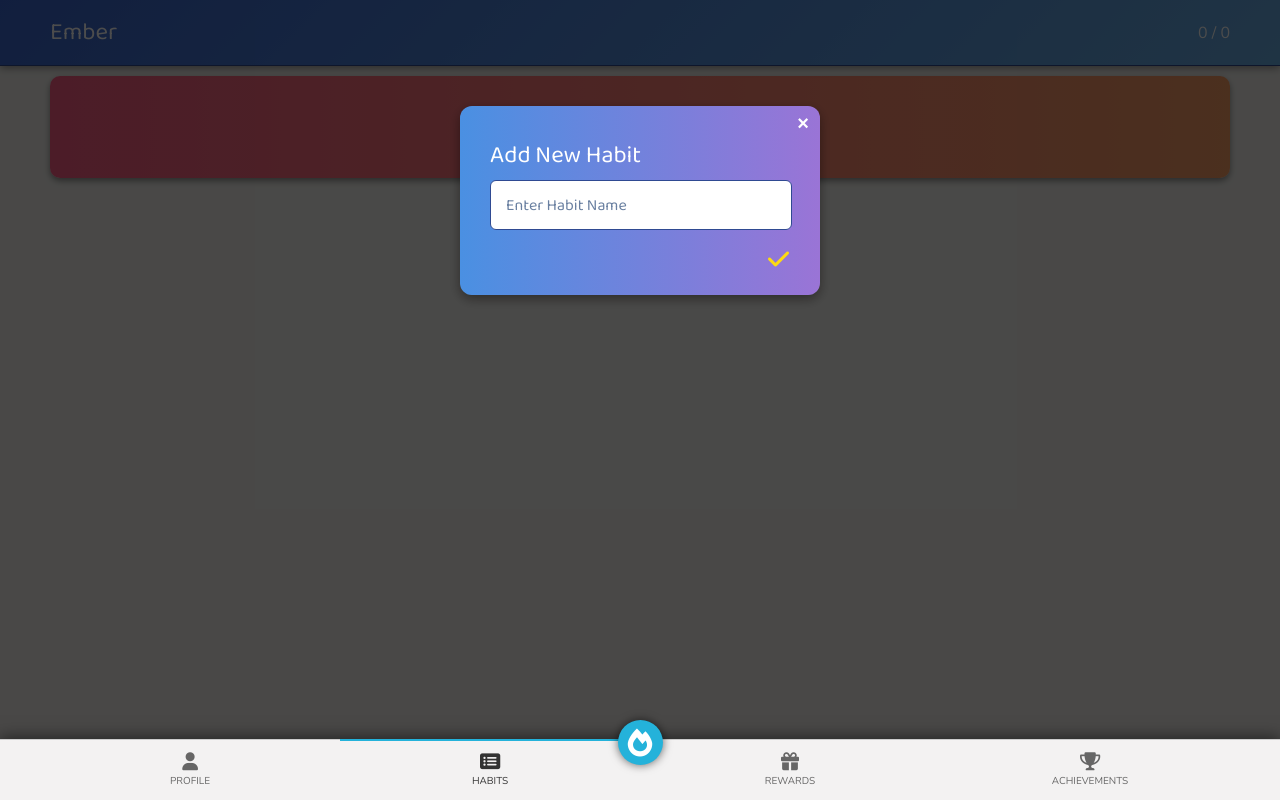
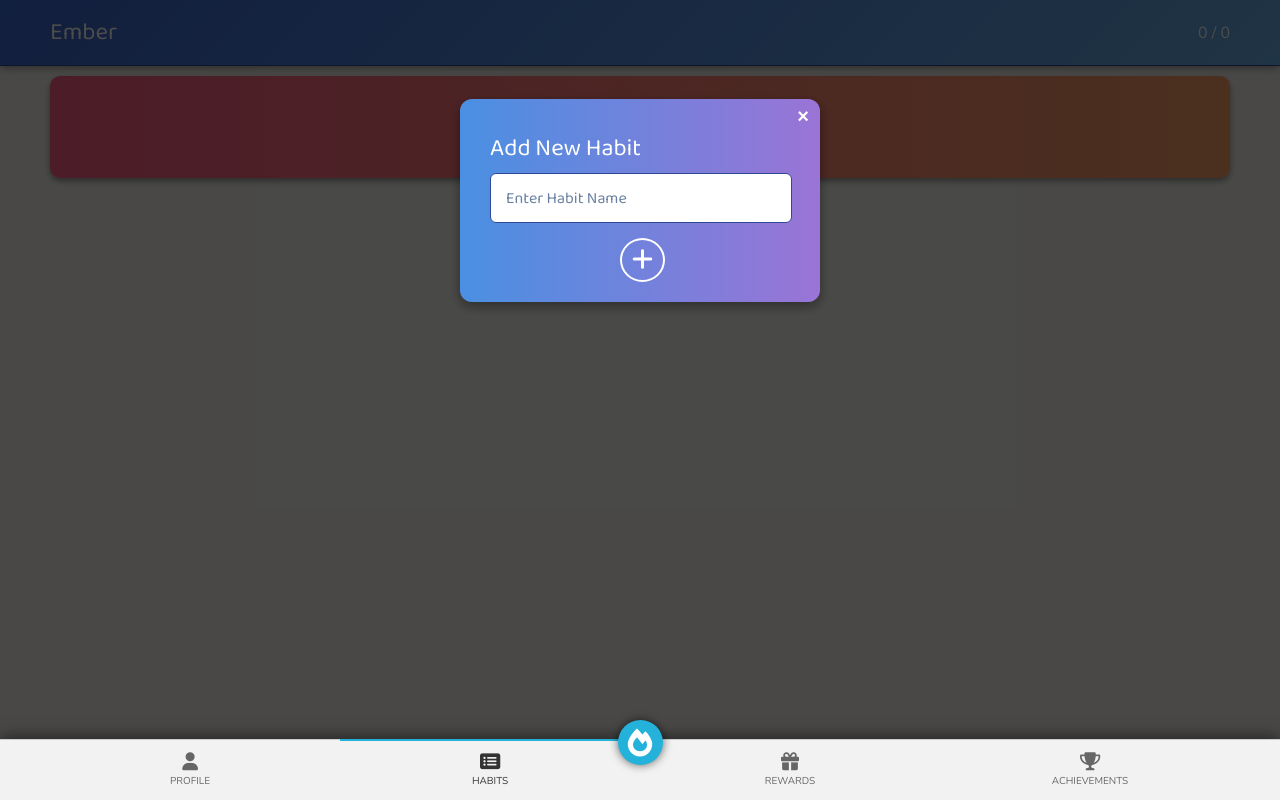
Before and after one commit to joseph-johnson27001/habit-spinner, a Vue app: page / in a window 1280 px wide. Both pictures are taken after a click on the label "Add New Habit". Built offline with nearby package versions, Linux system fonts and the light colour scheme.

Commit message:
Add new habit button

```diff
--- a/src/components/Habits/AddHabitModal.vue
+++ b/src/components/Habits/AddHabitModal.vue
@@ -14,7 +14,7 @@
       />
       <div class="modal-actions">
         <button @click="addHabit" class="modal-button add-button">
-          <i class="fa fa-check" aria-hidden="true"></i>
+          <i class="fa fa-plus" aria-hidden="true"></i>
         </button>
       </div>
     </div>
@@ -121,7 +121,7 @@ h2 {
 
 .modal-actions {
   display: flex;
-  justify-content: flex-end;
+  justify-content: center;
 }
 
 .add-button {
@@ -129,9 +129,12 @@ h2 {
   margin: -5px -5px -10px 0px;
   cursor: pointer;
   background: transparent;
-  color: #fdda11;
+  color: #fff;
   border: none;
   font-weight: 100;
+  border: 2px solid #fff;
+  border-radius: 50%;
+  padding: 6px 10px;
 }
 
 .close-button {
```
